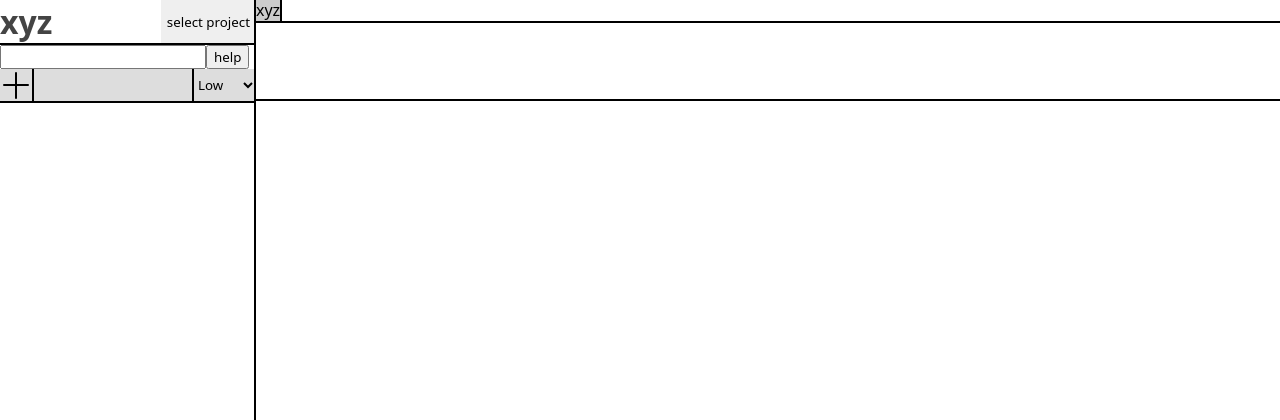
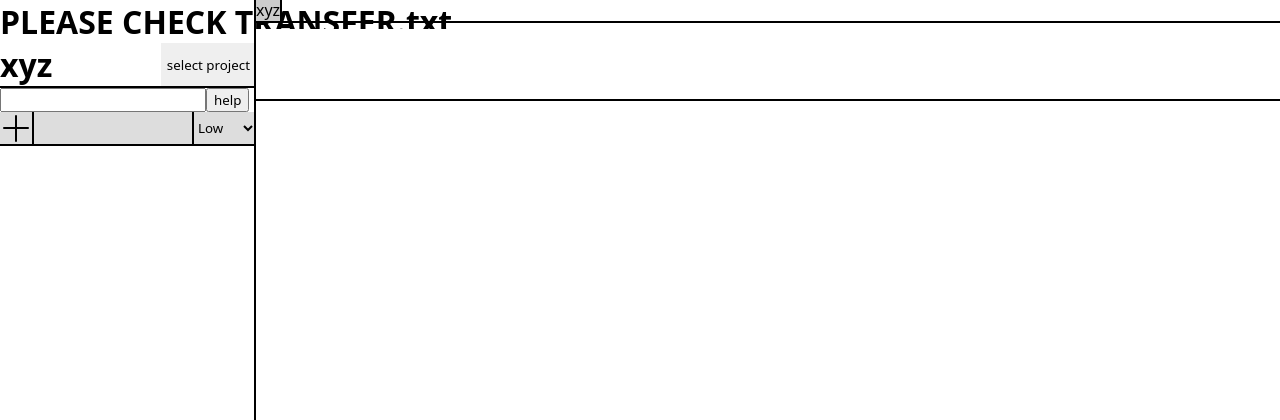
Before and after one commit to tsj845/APP-task-manager, a Flask app: page /projects/xyz in a window 1280 px wide. Shown: the top 420 px of the page. Run offline with Flask 2, Linux system fonts and the light colour scheme; some libraries are stand-ins or nearby versions.

Commit message:
migration stuff

```diff
--- /dev/null
+++ b/TRANSFER.txt
@@ -0,0 +1,3 @@
+I have made the decision that in order to keep my account cleaner and to make it easier to set up new projects that we will be using a GitHub organization from now on
+
+I have sent you all invites to this and our newest project repo is in the organization, please push new changes to the organization's repo
--- a/templates/manager-template.html
+++ b/templates/manager-template.html
@@ -5,6 +5,7 @@
 	</head>
 	<body>
 		<a class="hidden" href="/help" target="_blank"></a>
+		<h1>PLEASE CHECK TRANSFER.txt</h1>
 		<div id="left-panel">
 			<div id="proj-name-container">
 				<h1 id="proj-name" onclick="edit_project()">{{ project_name }}</h1>
--- a/templates/projects-template.html
+++ b/templates/projects-template.html
@@ -12,6 +12,7 @@
 		</style>
 	</head>
 	<body>
+		<h1>PLEASE CHECK TRANSFER.txt</h1>
 		<ul>
 			{% for project in projects %}
 			<li><a id="select-{{ project }}" href="/projects/{{ project }}">{{ project }}</a></li>
```
